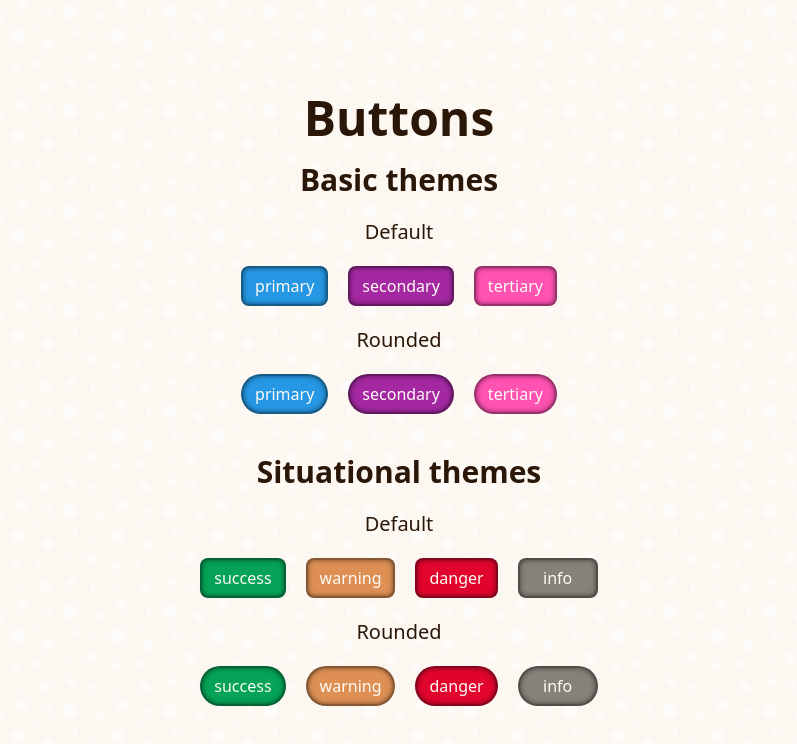
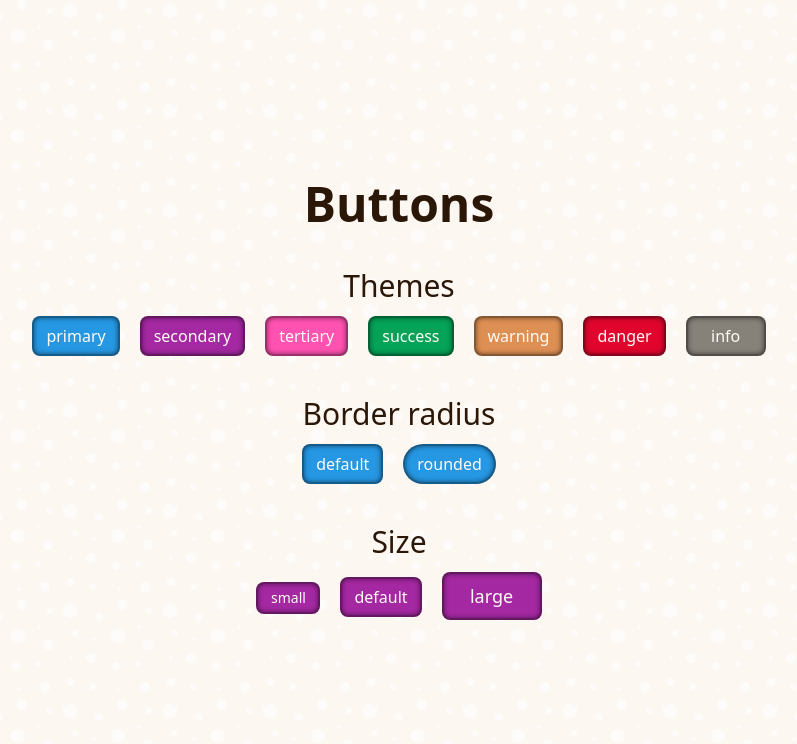
Before and after one commit to jakubhajduk53/my-ui, a Vue app: page /button in a window 1280 px wide. Shown: the top 744 px of the page, without its empty margins (241-1038 px from the left). Built offline with nearby package versions, Linux system fonts and the light colour scheme.

Commit message:
feat: update buttonview

```diff
--- a/src/components/Button.vue
+++ b/src/components/Button.vue
@@ -14,6 +14,7 @@ interface ButtonInterface {
     | "success";
   text?: string;
   rounded?: boolean;
+  size?: string;
 }
 
 const buttonColor = computed(() => {
@@ -37,6 +38,19 @@ const buttonColor = computed(() => {
   }
 });
 
+const buttonSize = computed(() => {
+  switch (props.size) {
+    case "small":
+      return "min-w-16 h-8 px-1 text-sm";
+    case "default":
+      return "min-w-20 h-10 px-3";
+    case "large":
+      return "min-w-25 h-12 px-5 text-lg";
+    default:
+      return "min-w-20 h-10 px-3";
+  }
+});
+
 const borderClasses = computed(() => {
   return props.rounded ? "rounded-full" : "rounded-lg";
 });
@@ -47,7 +61,8 @@ const borderClasses = computed(() => {
     :class="[
       buttonColor,
       borderClasses,
-      'text-font-color min-w-20 px-3 h-10 cursor-pointer border-black/40 border-2 inset-shadow-[0px_0px_5px_hsla(0,0%,0%,50%)]',
+      buttonSize,
+      'text-font-color cursor-pointer border-black/40 border-2 inset-shadow-[0px_0px_5px_hsla(0,0%,0%,50%)]',
     ]"
   >
     {{ props.text }}
--- a/src/views/ButtonView.vue
+++ b/src/views/ButtonView.vue
@@ -3,36 +3,35 @@ import Button from "../components/Button.vue";
 </script>
 
 <template>
-  <div class="flex flex-col items-center justify-center gap-5">
+  <div class="flex flex-col items-center justify-center gap-10">
     <p class="text-3xl md:text-5xl font-bold">Buttons</p>
-    <div class="flex flex-col items-center justify-center gap-5">
-      <p class="text-xl md:text-3xl font-semibold">Basic themes</p>
-      <p class="text-base md:text-xl">Default</p>
+    <div class="flex flex-col items-center justify-center gap-10">
+      <div class="flex flex-col items-center gap-3">
+        <p class="text-xl md:text-3xl">Themes</p>
         <div class="flex gap-5">
           <Button color="primary" text="primary" />
           <Button color="secondary" text="secondary" />
           <Button color="tertiary" text="tertiary" />
-      </div>
-      <p class="text-base md:text-xl">Rounded</p>
-      <div class="flex gap-5">
-        <Button rounded color="primary" text="primary" />
-        <Button rounded color="secondary" text="secondary" />
-        <Button rounded color="tertiary" text="tertiary" />
-      </div>
-      <p class="text-xl md:text-3xl font-semibold mt-5">Situational themes</p>
-      <p class="text-base md:text-xl">Default</p>
-      <div class="flex gap-5">
           <Button color="success" text="success" />
           <Button color="warning" text="warning" />
           <Button color="danger" text="danger" />
           <Button color="info" text="info" />
         </div>
-      <p class="text-base md:text-xl">Rounded</p>
+      </div>
+      <div class="flex flex-col items-center gap-3">
+        <p class="text-xl md:text-3xl">Border radius</p>
         <div class="flex gap-5">
-        <Button rounded color="success" text="success" />
-        <Button rounded color="warning" text="warning" />
-        <Button rounded color="danger" text="danger" />
-        <Button rounded color="info" text="info" />
+          <Button color="primary" text="default" />
+          <Button rounded color="primary" text="rounded" />
+        </div>
+      </div>
+      <div class="flex flex-col items-center gap-3">
+        <p class="text-xl md:text-3xl">Size</p>
+        <div class="flex gap-5 items-baseline">
+          <Button size="small" color="secondary" text="small" />
+          <Button size="default" color="secondary" text="default" />
+          <Button size="large" color="secondary" text="large" />
+        </div>
       </div>
     </div>
   </div>
```
Lines whose indentation alone changed are shown as unchanged.
